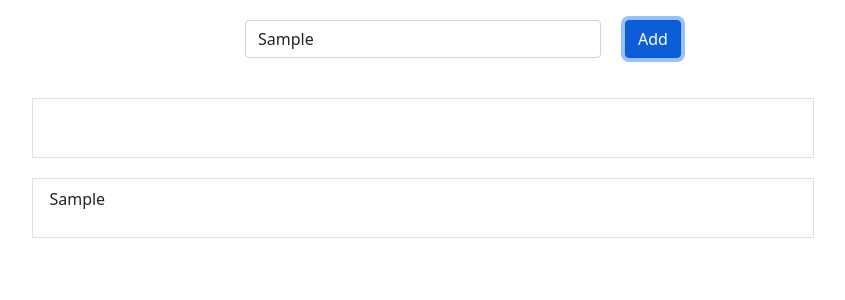
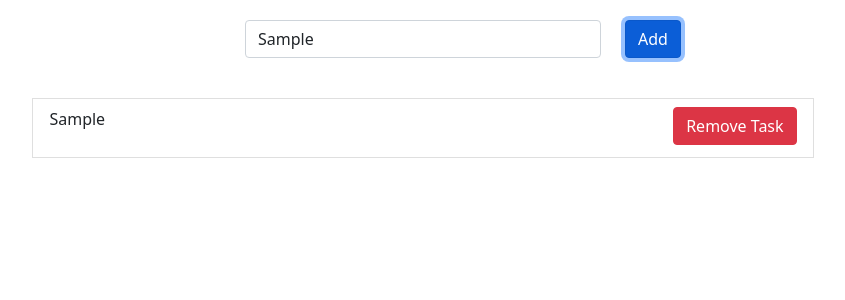
Before and after one commit to koziel101/To-doKeeper, an Angular app in the folder TodoKeeper/: page / in a window 1280 px wide. Both pictures are taken after typing "Sample" into the empty fields and a click on the button "Add". Shown: the top 300 px of the page, without its empty margins (167-1012 px from the left). Built offline with nearby package versions, Linux system fonts and the light colour scheme.

Commit message:
Returning remove button

```diff
--- a/TodoKeeper/src/app/app.component.html
+++ b/TodoKeeper/src/app/app.component.html
@@ -3,16 +3,14 @@
 
   <div class="container-card">
 
-    <!-- <div class="d-flex justify-content-center">
+    <div class="d-flex justify-content-center">
       <div *ngIf="containsTask; else noTask"></div>
       <ng-template #noTask>
         <p>No tasks created</p>
       </ng-template>
-    </div> -->
+    </div>
 
-
-    <app-task *ngFor="let taskElement of taskElements" [taskElement]="taskElement"></app-task>
-
+    <app-task *ngFor="let taskElement of taskElements; let i=index" [taskElement]="taskElement"></app-task>
 
   </div>
 </div>
--- a/TodoKeeper/src/app/app.component.ts
+++ b/TodoKeeper/src/app/app.component.ts
@@ -8,29 +8,19 @@ import { Component } from '@angular/core';
 export class AppComponent {
   title = 'TodoKeeper';
 
-  // public tasks: string[] = [];
   // public newTask = "";
-  // public containsTask = false;
+  public containsTask = false;
   // public taskDone = false;
 
-
-  taskElements = [{ description: "", isDone: false }];
-
+  taskElements: { description: string, isDone: boolean }[] = [];
 
   onTaskCreated(taskData: { taskDescription: string }) {
     this.taskElements.push({
       description: taskData.taskDescription,
       isDone: false
     });
+    this.containsTask = true;
   }
-
-  // public addTask() {
-  //   if (this.newTask != '') {
-  //     this.tasks.push(this.newTask);
-  //     this.newTask = '';
-  //     this.containsTask = true;
-  //   }
-  // }
 
   // public deleteTask(position: number) {
   //   this.tasks.splice(position, 1);
--- a/TodoKeeper/src/app/task/task.component.html
+++ b/TodoKeeper/src/app/task/task.component.html
@@ -5,6 +5,9 @@
             <span>
                 {{element.description}}
             </span>
+
+            <button class="btn btn-danger" style="float: right;" type="button">Remove
+                Task</button>
 
             <!--
         <input type="checkbox" class="form-check-input" (click)="taskDoneUndone()">
```
